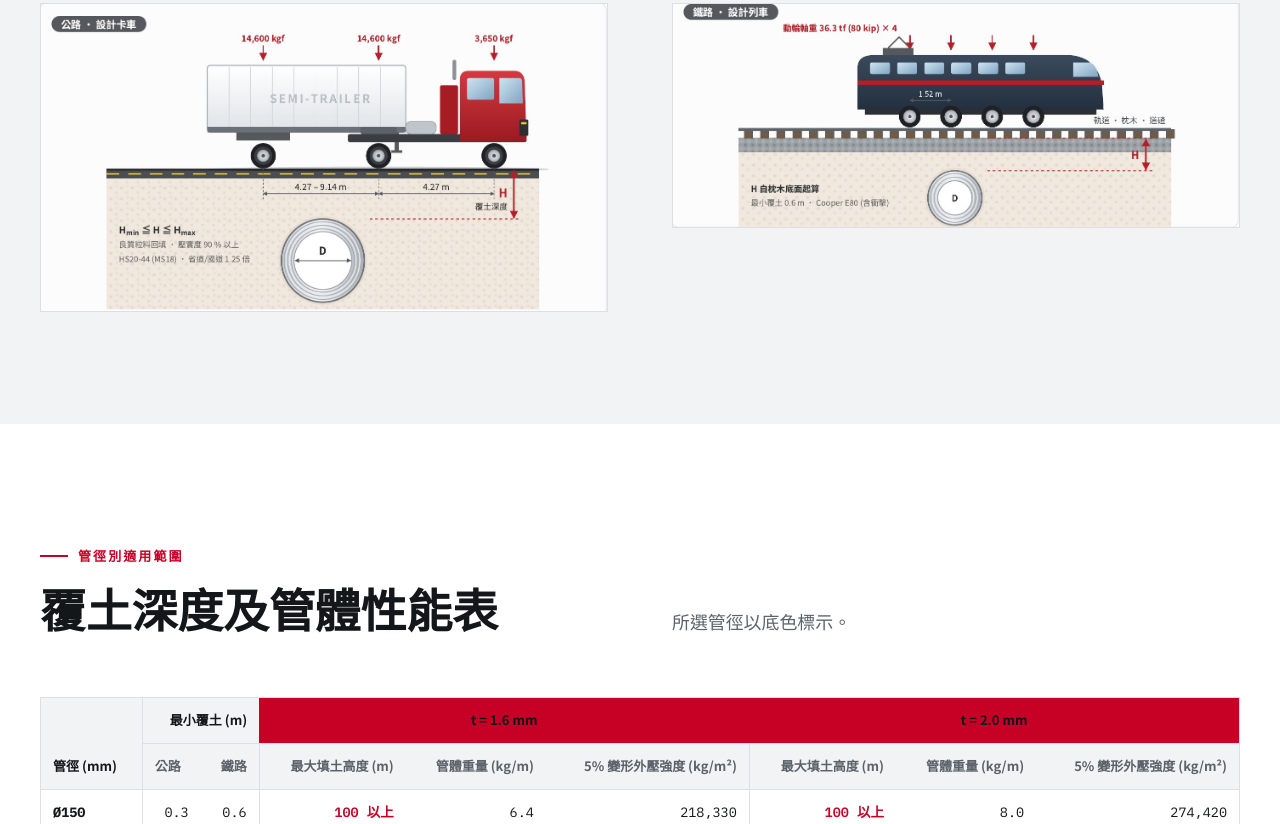
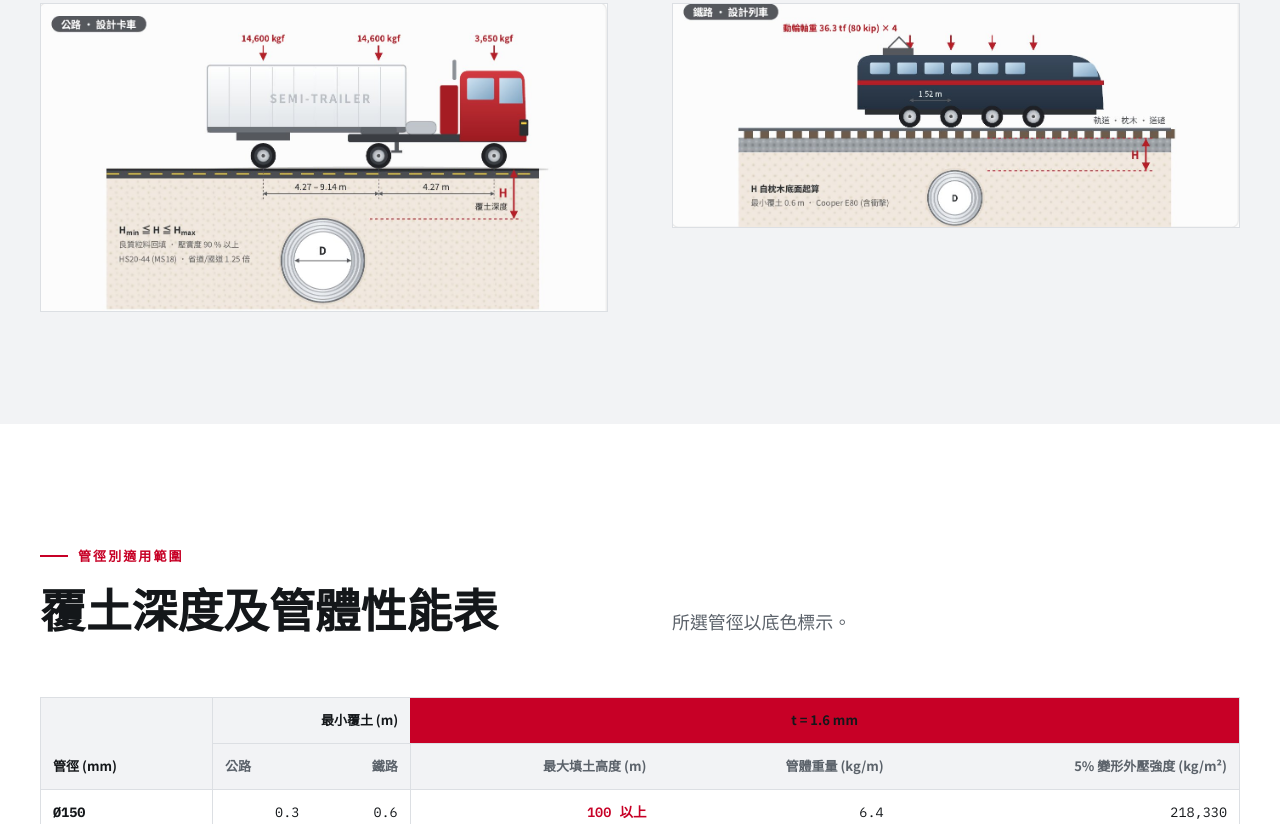
Before and after one commit to daehan490-jpg/rexsteel.com.tw, a plain HTML site: page technical.html in a window 1280 px wide. Shown: the part 1976-2800 px from the top of the page. Drawn offline with nearby package versions, Linux system fonts and the light colour scheme.

Commit message:
Remove 2.0mm pipe option from Taiwan catalogue and cover table

```diff
--- a/about.html
+++ b/about.html
@@ -116,6 +116,6 @@
 </div>
 <div class="bottom"><div class="wrap"><span>© 2026 RexSteel Co., Ltd.</span><span>CNS 6920 · ASTM A796 · AASHTO</span></div></div>
 </footer>
-<script src="site.js"></script>
+<script src="site.js?v=20261119-16mm"></script>
 <script defer="" src="rexsteel-additions.js?v=20261117-profile-red"></script></body>
 </html>
--- a/site.js
+++ b/site.js
@@ -63,8 +63,7 @@
 (function(){
   var D=[150,200,250,300,350,400,450,500,600];
   var T={
-    "1.6":{h:[null,null,98.8,82.3,70.6,61.7,54.9,49.4,41.1],w:[6.4,8.6,10.7,12.9,15.0,17.2,19.3,21.5,25.7],s:[218330,104510,63980,46070,36960,31840,28750,26780,24540]},
-    "2.0":{h:[null,null,null,null,88.2,77.2,68.6,61.7,51.4],w:[8.0,10.7,13.4,16.0,18.7,21.4,24.0,26.7,32.0],s:[274420,128180,76100,53080,41370,34800,30830,28290,25410]}
+    "1.6":{h:[null,null,98.8,82.3,70.6,61.7,54.9,49.4,41.1],w:[6.4,8.6,10.7,12.9,15.0,17.2,19.3,21.5,25.7],s:[218330,104510,63980,46070,36960,31840,28750,26780,24540]}
   };
   var MINC={road:0.3,road125:0.3,rail:0.6};
   function fmt(n){return n.toLocaleString('en-US')}
@@ -73,7 +72,7 @@
     var L=RX.L, fD=document.getElementById('f-d'), fL=document.getElementById('f-load'), fH=document.getElementById('f-h'), fR=document.getElementById('f-hr');
     var tb=document.querySelector('#coverTable tbody'), svg=document.getElementById('burial');
     fD.innerHTML=D.map(function(d){return '<option value="'+d+'"'+(d===400?' selected':'')+'>Ø'+d+' mm</option>'}).join('');
-    var t="2.0";
+    var t="1.6";
     form.querySelectorAll('.seg button').forEach(function(b){b.addEventListener('click',function(){
       t=b.dataset.t; form.querySelectorAll('.seg button').forEach(function(x){x.setAttribute('aria-pressed',String(x===b))}); run();
     })});
@@ -84,9 +83,9 @@
     function hT(v){return v===null?L('100 以上','100+','100 이상'):v.toFixed(1)}
 
     function table(sel){
-      var a=T["1.6"],b=T["2.0"];
+      var a=T["1.6"];
       tb.innerHTML=D.map(function(d,i){
-        return '<tr'+(d===sel?' class="sel"':'')+'><td>Ø'+d+'</td><td class="l">0.3</td><td>0.6</td><td class="l h">'+hT(a.h[i])+'</td><td>'+a.w[i].toFixed(1)+'</td><td>'+fmt(a.s[i])+'</td><td class="l h">'+hT(b.h[i])+'</td><td>'+b.w[i].toFixed(1)+'</td><td>'+fmt(b.s[i])+'</td></tr>';
+        return '<tr'+(d===sel?' class="sel"':'')+'><td>Ø'+d+'</td><td class="l">0.3</td><td>0.6</td><td class="l h">'+hT(a.h[i])+'</td><td>'+a.w[i].toFixed(1)+'</td><td>'+fmt(a.s[i])+'</td></tr>';
       }).join('');
     }
 
--- a/technical.html
+++ b/technical.html
@@ -49,7 +49,7 @@
 </div>
 <div><label for="f-d"><span class="tc">02 管徑</span><span class="en">02 Diameter</span><span class="ko">02 관경</span></label><select id="f-d"></select></div>
 <div><span class="lbl"><span class="tc">板厚</span><span class="en">Wall thickness</span><span class="ko">두께</span></span>
-<div aria-label="t" class="seg" role="group"><button aria-pressed="false" data-t="1.6" id="f-t16" type="button">t = 1.6</button><button aria-pressed="true" data-t="2.0" id="f-t20" type="button">t = 2.0</button></div></div>
+<div aria-label="t" class="seg" role="group"><button aria-pressed="true" data-t="1.6" id="f-t16" type="button">t = 1.6</button></div></div>
 <div><label for="f-h"><span class="tc">03 設計覆土 H (m)</span><span class="en">03 Design cover H (m)</span><span class="ko">03 설계 토피 H (m)</span></label>
 <div class="rangebox"><input aria-label="H" id="f-hr" max="10" min="0" step="0.1" type="range" value="1.5"/><input id="f-h" inputmode="decimal" max="150" min="0" step="0.1" type="number" value="1.5"/></div></div>
 <p class="note"><span class="tc">公路覆土自鋪面底層起算，鐵路自枕木底面起算。超過 10 m 請直接輸入數值。</span><span class="en">Road cover from the bottom of pavement; rail cover from the underside of sleepers. Type values above 10 m.</span><span class="ko">도로 토피는 포장 하면부터, 철도는 침목 하면부터 잽니다. 10 m를 넘으면 숫자로 직접 입력하세요.</span></p>
@@ -85,8 +85,8 @@
 <div class="tbl">
 <table class="cover" id="coverTable">
 <thead>
-<tr><th rowspan="2"><span class="tc">管徑</span><span class="en">Dia.</span><span class="ko">관경</span> (mm)</th><th class="l" colspan="2"><span class="tc">最小覆土</span><span class="en">Min. cover</span><span class="ko">최소 토피</span> (m)</th><th class="g" colspan="3">t = 1.6 mm</th><th class="g" colspan="3">t = 2.0 mm</th></tr>
-<tr><th class="l"><span class="tc">公路</span><span class="en">Road</span><span class="ko">도로</span></th><th><span class="tc">鐵路</span><span class="en">Rail</span><span class="ko">철도</span></th><th class="l"><span class="tc">最大填土高度</span><span class="en">Max. fill</span><span class="ko">최대 성토고</span> (m)</th><th><span class="tc">管體重量</span><span class="en">Weight</span><span class="ko">관체 중량</span> (kg/m)</th><th><span class="tc">5% 變形外壓強度</span><span class="en">5% defl. load</span><span class="ko">5% 변형 외압강도</span> (kg/m²)</th><th class="l"><span class="tc">最大填土高度</span><span class="en">Max. fill</span><span class="ko">최대 성토고</span> (m)</th><th><span class="tc">管體重量</span><span class="en">Weight</span><span class="ko">관체 중량</span> (kg/m)</th><th><span class="tc">5% 變形外壓強度</span><span class="en">5% defl. load</span><span class="ko">5% 변형 외압강도</span> (kg/m²)</th></tr>
+<tr><th rowspan="2"><span class="tc">管徑</span><span class="en">Dia.</span><span class="ko">관경</span> (mm)</th><th class="l" colspan="2"><span class="tc">最小覆土</span><span class="en">Min. cover</span><span class="ko">최소 토피</span> (m)</th><th class="g" colspan="3">t = 1.6 mm</th></tr>
+<tr><th class="l"><span class="tc">公路</span><span class="en">Road</span><span class="ko">도로</span></th><th><span class="tc">鐵路</span><span class="en">Rail</span><span class="ko">철도</span></th><th class="l"><span class="tc">最大填土高度</span><span class="en">Max. fill</span><span class="ko">최대 성토고</span> (m)</th><th><span class="tc">管體重量</span><span class="en">Weight</span><span class="ko">관체 중량</span> (kg/m)</th><th><span class="tc">5% 變形外壓強度</span><span class="en">5% defl. load</span><span class="ko">5% 변형 외압강도</span> (kg/m²)</th></tr>
 </thead>
 <tbody></tbody>
 </table>
@@ -173,6 +173,6 @@
 </div>
 <div class="bottom"><div class="wrap"><span>© 2026 RexSteel Co., Ltd.</span><span>CNS 6920 · ASTM A796 · AASHTO</span></div></div>
 </footer>
-<script src="site.js"></script>
+<script src="site.js?v=20261119-16mm"></script>
 <script defer="" src="rexsteel-additions.js?v=20261117-profile-red"></script></body>
 </html>
```
Also changed, not shown: contact.html (+2 -2 lines), engineering.html (+1 -1 lines), has.html (+1 -1 lines), index.html (+1 -1 lines), installation.html (+1 -1 lines), plate.html (+1 -1 lines), products.html (+1 -1 lines), projects.html (+1 -1 lines), solutions.html (+1 -1 lines), 2 other files.
